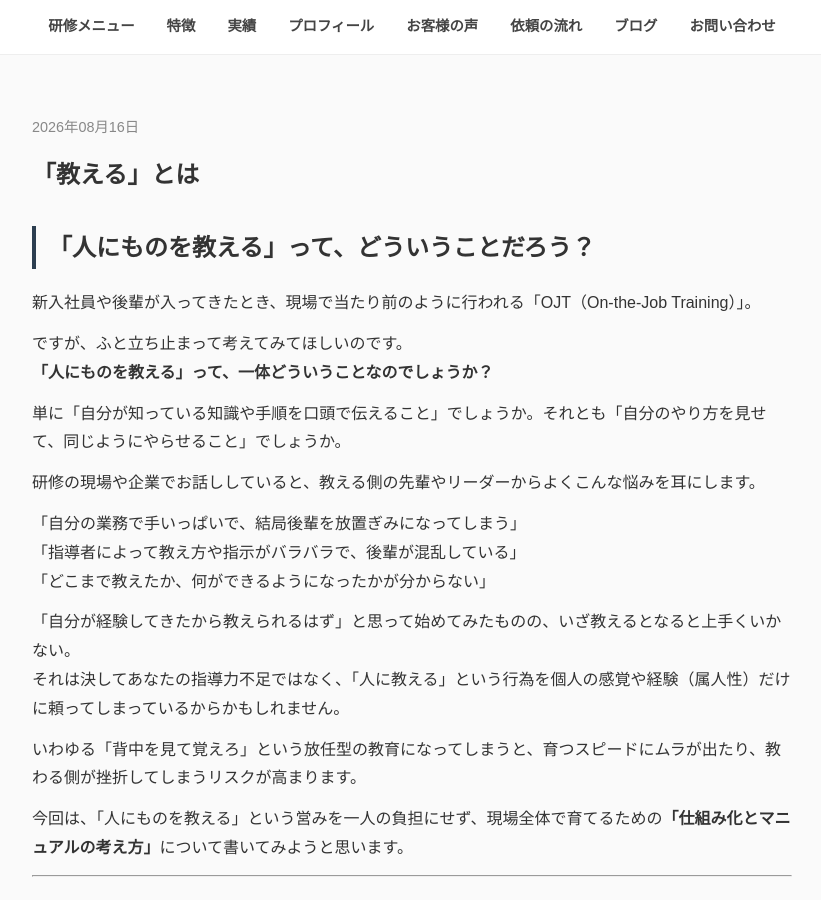
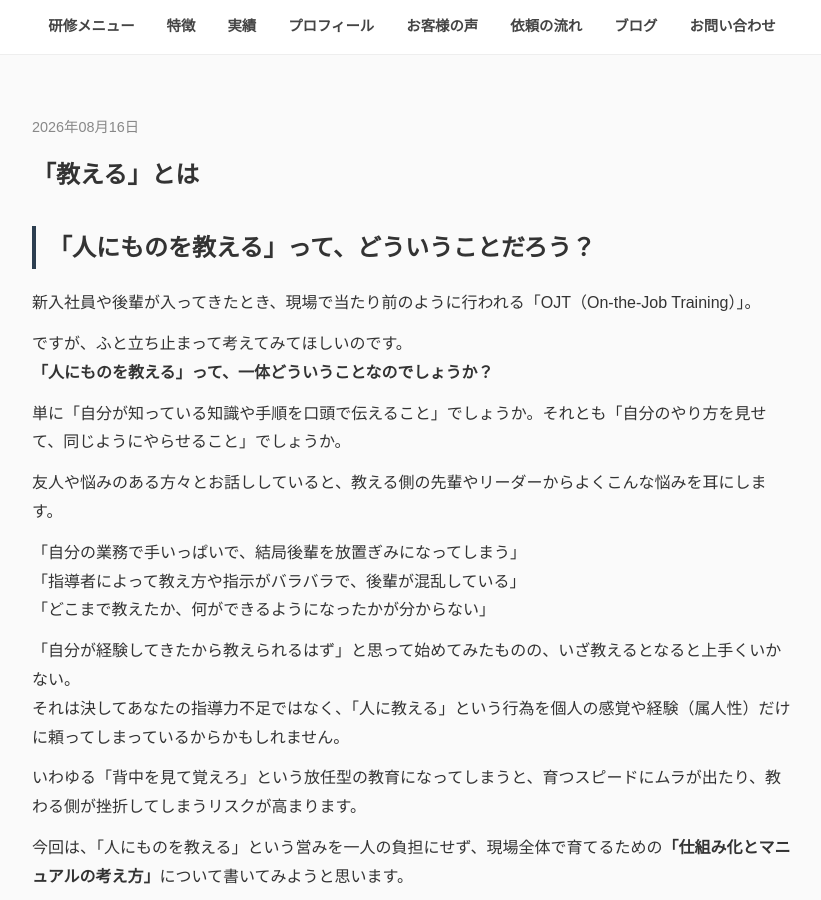
Before and after one commit to heso710soul-ctrl/kawano-training-profile, a Jekyll site: the page built from _posts/2026-08-16-OJTの記事.md, in a window 1280 px wide and 900 px high. Shown: the whole window, without its empty margins (228-1049 px from the left). Built offline with Jekyll 4.4.1, drawn with Linux system fonts in a browser that asks for light colours.

Commit message:
Update 2026-08-16-OJTの記事.md

```diff
--- a/_posts/2026-08-16-OJTの記事.md
+++ b/_posts/2026-08-16-OJTの記事.md
@@ -14,7 +14,7 @@ categories: [育成のヒント]
 
 単に「自分が知っている知識や手順を口頭で伝えること」でしょうか。それとも「自分のやり方を見せて、同じようにやらせること」でしょうか。
 
-研修の現場や企業でお話ししていると、教える側の先輩やリーダーからよくこんな悩みを耳にします。
+友人や悩みのある方々とお話ししていると、教える側の先輩やリーダーからよくこんな悩みを耳にします。
 
 > 「自分の業務で手いっぱいで、結局後輩を放置ぎみになってしまう」
 > 「指導者によって教え方や指示がバラバラで、後輩が混乱している」
```
